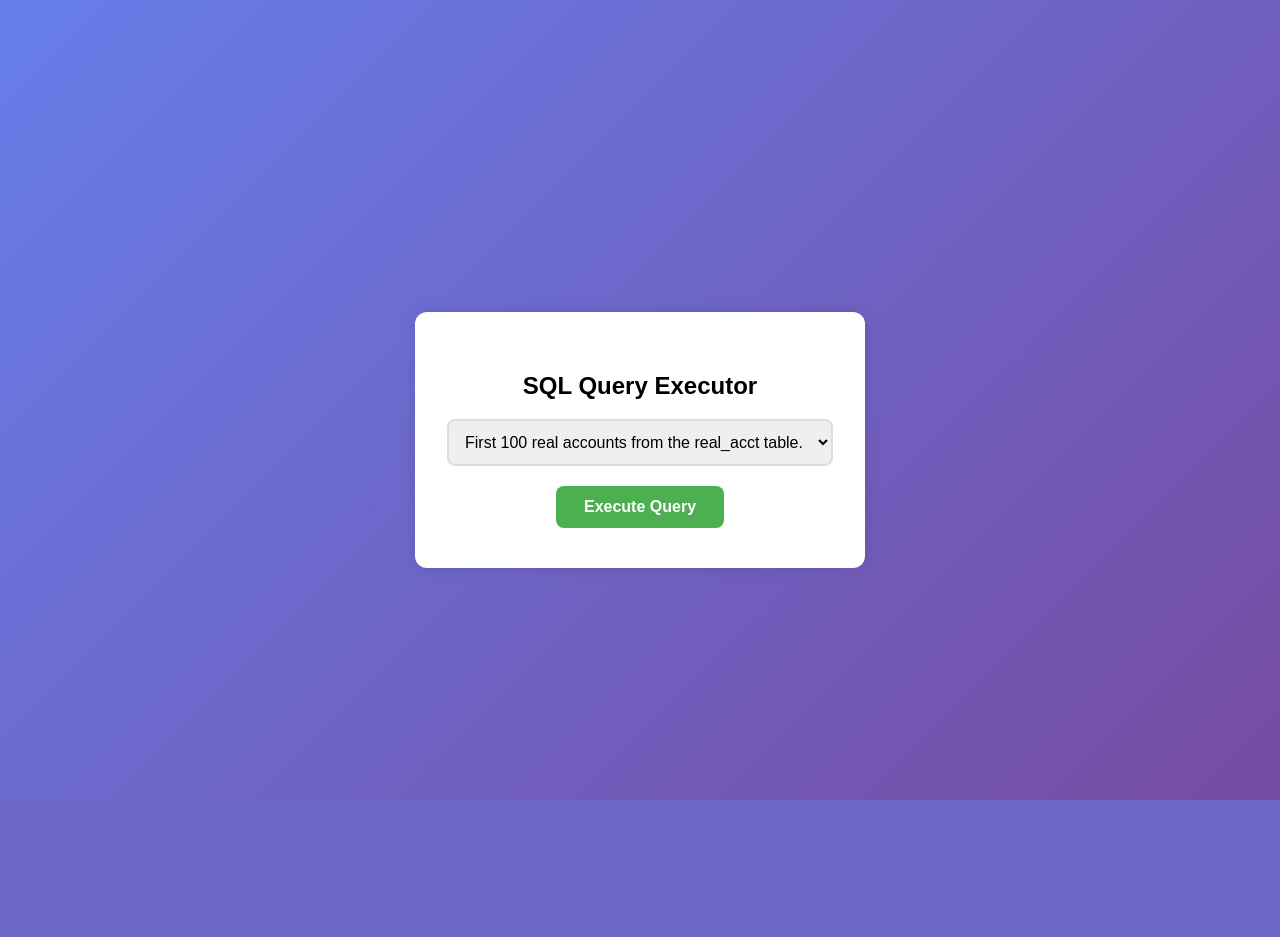
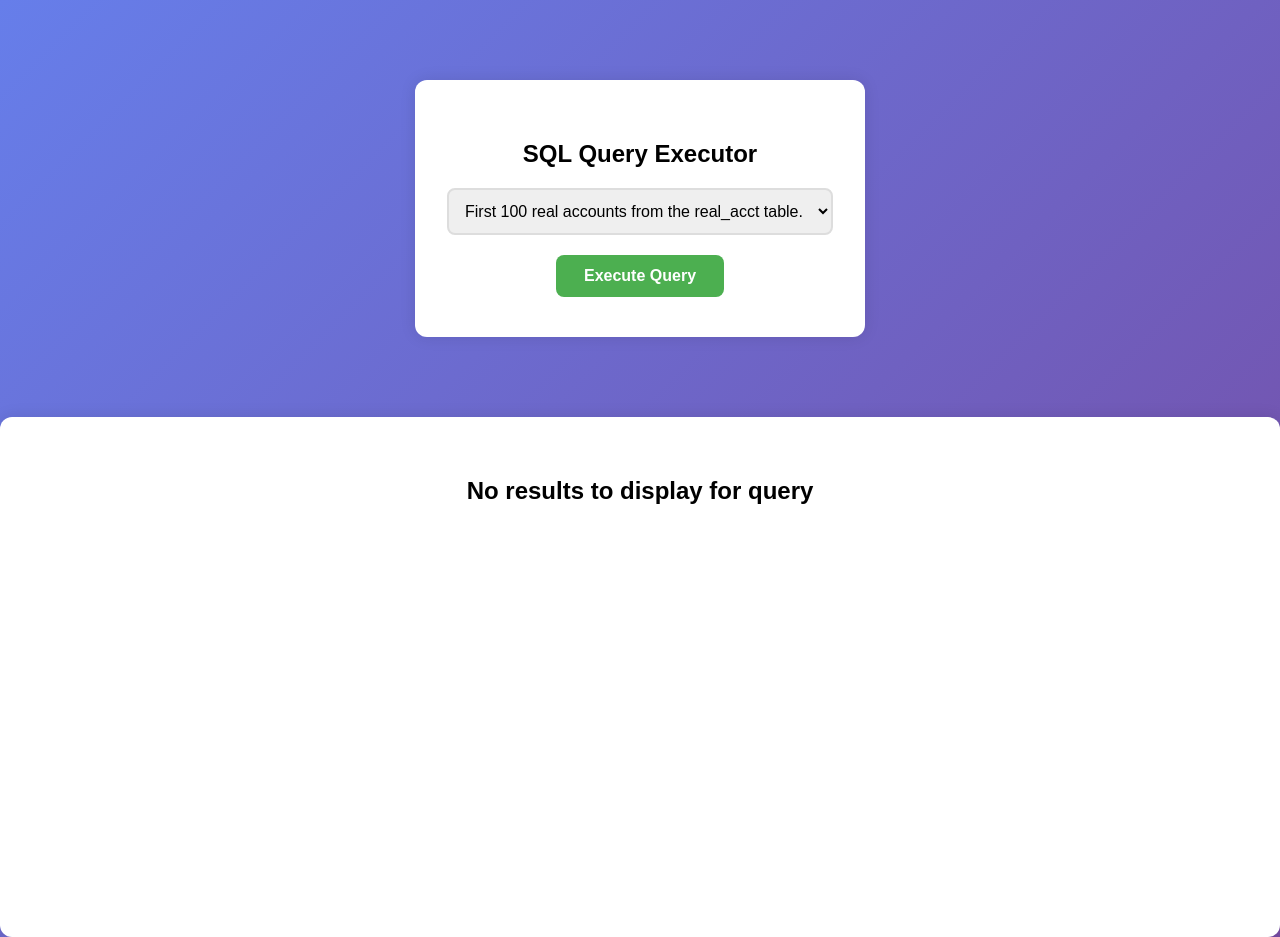
Before and after one commit to teracross/PropertyTaxAI, a Django app: page / in a window 1280 px wide. Before the commit the page ends 800 px from the top, so only its background shows below. Run offline with Django 5.2, Linux system fonts and the light colour scheme.

Commit message:
Cleanup Django web app UI.

```diff
--- a/web/dbqueryapp/templates/home.html
+++ b/web/dbqueryapp/templates/home.html
@@ -22,6 +22,30 @@
             box-shadow: 0 0 16px rgba(0,0,0,0.1);
             text-align: center;
             min-width: 320px;
+        }
+        .results_container, .result-scroll {
+            box-sizing: border-box;
+        }
+        .results_container {
+            display: flex;
+            background: white;
+            border-radius: 12px;
+            padding: 40px 32px;
+            margin-top: 10vh;
+            box-shadow: 0 0 16px rgba(0,0,0,0.1);
+            text-align: center;
+            min-width: 320px;
+            height: 65vh;
+            width: 100vw;
+            flex-direction: column;
+            align-items: stretch;
+        }
+        .results-header {
+            text-align: center;
+            margin-top: 0;
+            margin-bottom: 10px;
+            font-size: 1.6em;
+            font-weight: 600;
         }
         .query-dropdown {
             width: 100%;
@@ -48,7 +72,6 @@
         .result, .error {
             margin-top: 24px;
             text-align: left;
-            max-width: 600px;
             margin-left: auto;
             margin-right: auto;
             font-size: 1rem;
@@ -68,6 +91,7 @@
         table {
             border-collapse: collapse;
             width: 100%;
+            min-width: 600px;
             max-width: 900px;
             margin: 20px auto 0 auto;
         }
@@ -83,6 +107,20 @@
         tr:nth-child(even) {
             background-color: #f9f9f9;
         }
+        .result-scroll {
+            flex: 1 1 0%;
+            width: 80vw;
+            height: 100%;
+            min-width: 0;
+            max-width: 100%;
+            max-height: 50vh;
+            overflow-x: scroll;
+            overflow-y: scroll;
+            background: #fff;
+            border-radius: 8px;
+            box-shadow: 0 0 8px rgba(0,0,0,0.07);
+            padding: 0.5em;
+        }
     </style>
 </head>
 <body>
@@ -97,9 +135,12 @@
   {% if error %}
   <div class="error">{{ error }}</div>
   {% endif %}
+</div>
+<div class="results_container">
   {% if result %}
   <div class="result">
-        <h4>Query Results:</h4>
+    <div class="result-scroll">
+      <h2 class="results-header">Query Results:</h2>
       <table>
         <thead>
           <tr>
@@ -119,6 +160,9 @@
         </tbody>
       </table>
     </div>
+  </div>
+  {% else %}
+    <h2>No results to display for query</h2>
   {% endif %}
 </div>
 </body>
```
Lines whose indentation alone changed are shown as unchanged.
